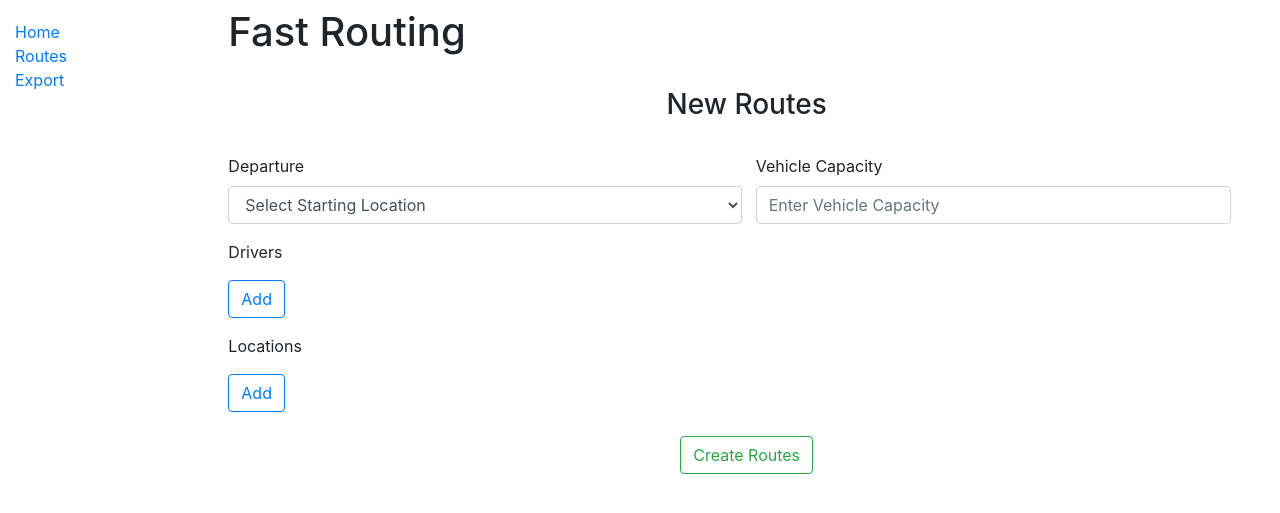
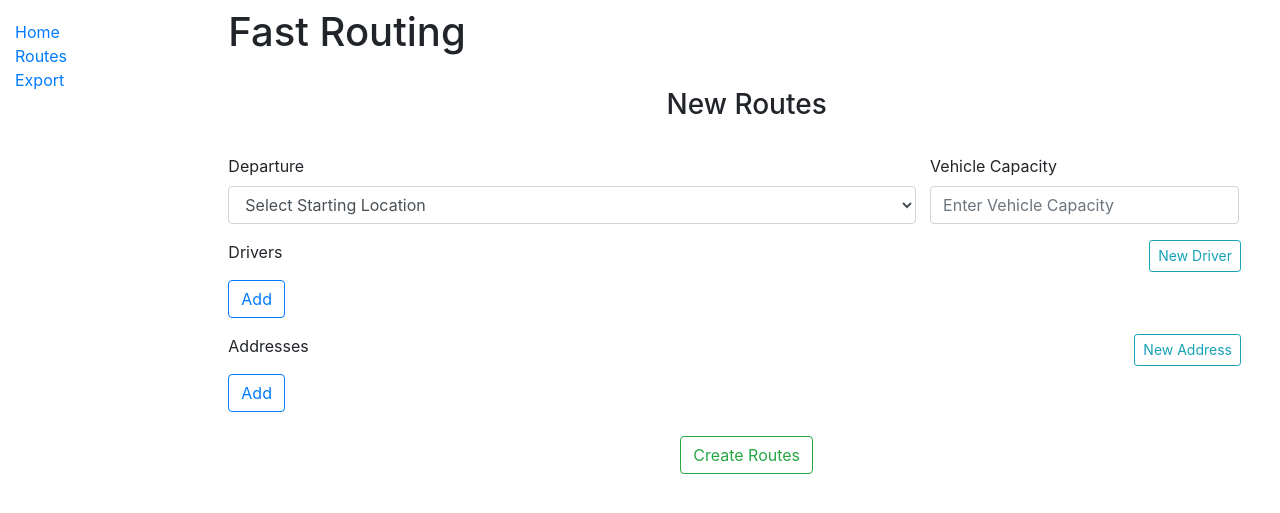
Before and after one commit to isossa/fast-routing, a Django app: page /cvrp/routes/new/ in a window 1280 px wide. Shown: the top 513 px of the page. Run offline with Django 3.2, Linux system fonts and the light colour scheme; data that the repository does not hold is empty; some libraries are stand-ins or nearby versions.

Commit message:
Updated UI.

```diff
--- a/django_projects/routing/cvrp/templates/create_routes.html
+++ b/django_projects/routing/cvrp/templates/create_routes.html
@@ -15,12 +15,12 @@
 
     <div class="form-group">
       <div class="form-row">
-        <div class="col-md-6">
+        <div class="col-md-8">
           <label id="id-departure">Departure</label>
           {{ route_form.departure_field }}
         </div>
 
-        <div class="col-md-6 row pl-4 pr-4">
+        <div class="col-md-4 row pl-4 pr-3">
           <label id="id-vehicle-capacity">Vehicle Capacity</label>
           {{ route_form.vehicle_capacity_field }}
         </div>
@@ -28,7 +28,10 @@
     </div>
 
     <div class="form-group">
-      <label title="driver-form-group">Drivers</label>
+      <div class="d-flex flex-row justify-content-between">
+        <label title="driver-form-group">Drivers</label>
+        <a class="btn btn-outline-info btn-sm mr-4" type="link" role="button">New Driver</a>
+      </div>
 
       {% for driver in driver_form %}
         <div class="form-row driver-container">
@@ -37,7 +40,7 @@
           </div>
 
           <div class="col-md-2 row pl-4">
-            <button class="col btn btn-outline-danger btn-sm mt-2 mr-4 remove-driver-btn" type="button" disabled aria-disabled="true">Remove</button>
+            <button class="col btn btn-outline-danger btn-sm mt-2 mr-2 remove-driver-btn" type="button" disabled aria-disabled="true">Remove</button>
           </div>
         </div>
       {% endfor %}
@@ -48,7 +51,10 @@
     </div>
 
     <div class="form-group">
-      <label title="location-form-group">Locations</label>
+      <div class="d-flex flex-row justify-content-between">
+        <label title="location-form-group">Addresses</label>
+        <a class="btn btn-outline-info mr-4 btn-sm" type="link" role="button">New Address</a>
+      </div>
 
       {% for location in location_form %}
       <div class="form-row location-container">
@@ -61,7 +67,7 @@
         </div>
 
         <div class="col-md-2 row pl-4">
-          <button class="col btn btn-outline-danger btn-sm mt-2 mr-4 remove-location-btn" type="button" disabled aria-disabled="true">Remove</button>
+          <button class="col btn btn-outline-danger btn-sm mt-2 mr-2 remove-location-btn" type="button" disabled aria-disabled="true">Remove</button>
         </div>
       </div>
       {% endfor %}
```
